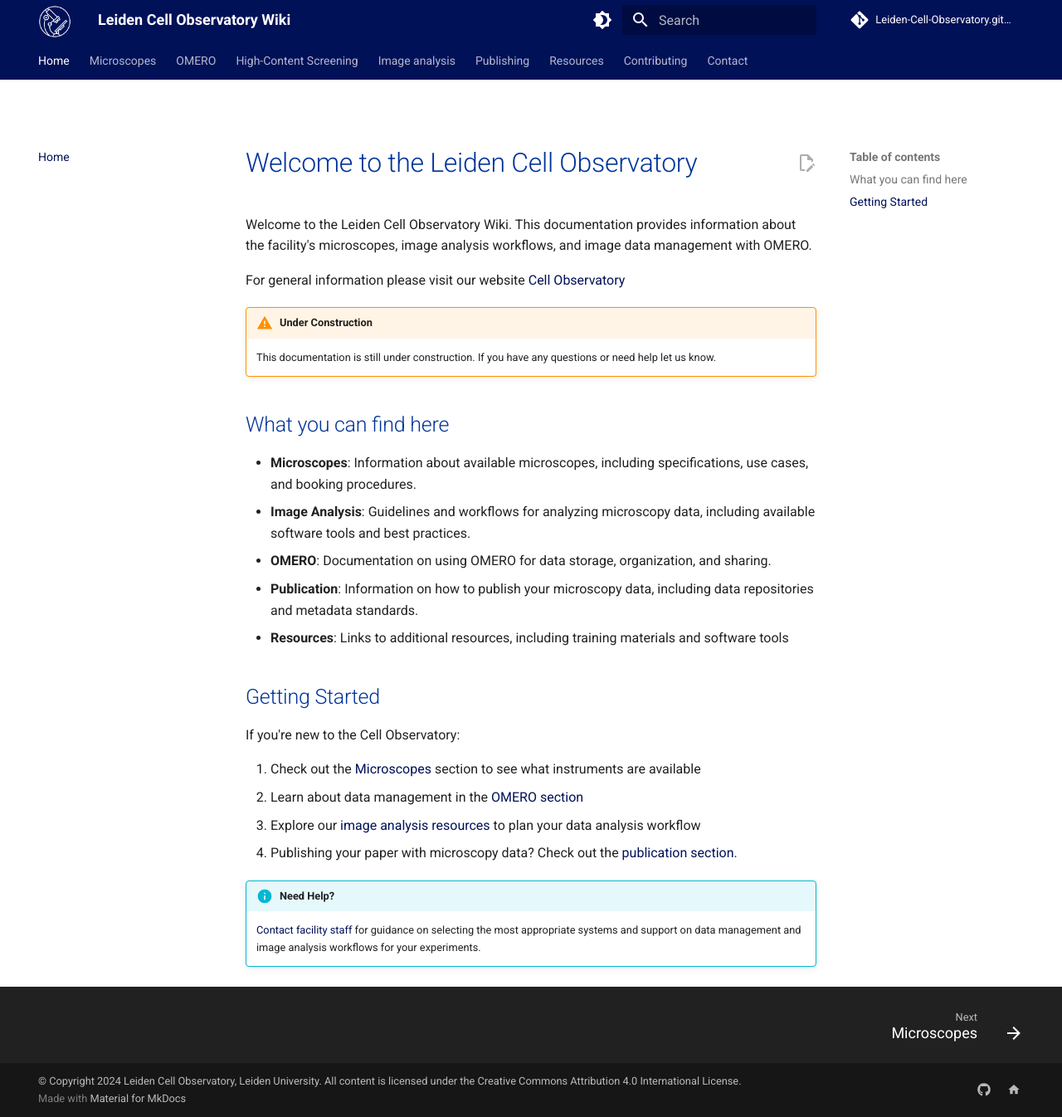
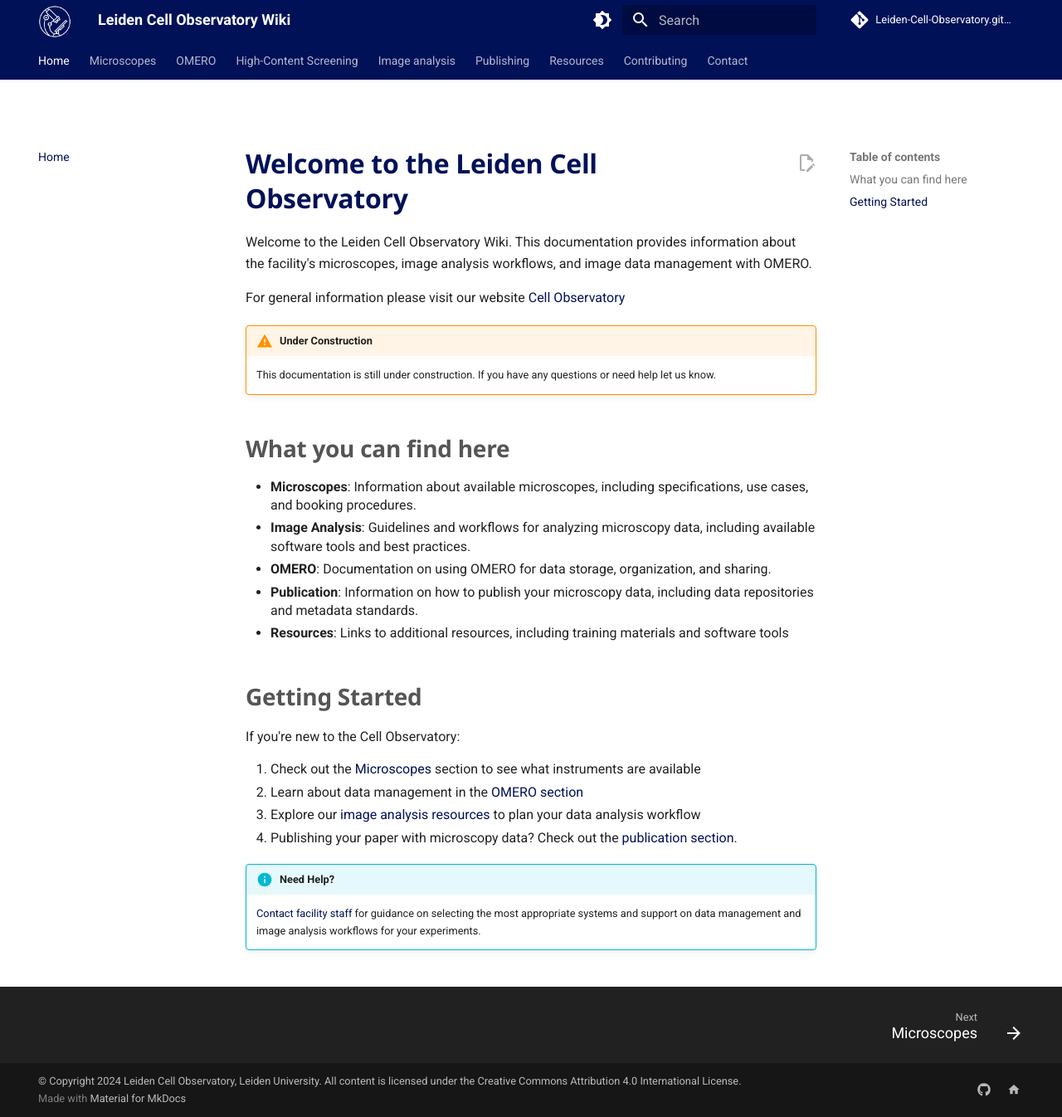
Before and after one commit to Leiden-Cell-Observatory/Leiden-Cell-Observatory.github.io, an MkDocs documentation site: the page built from docs/index.md, in a window 1280 px wide and 1346 px high. Shown: the whole window at 83% size. Built offline with MkDocs 1.6.1 and Material for MkDocs 9.7.7, drawn with Linux system fonts in a browser that asks for light colours; comment, search, counter and statistics services are not loaded.

Commit message:
improving layout; add emoticons

```diff
--- a/docs/assets/custom.css
+++ b/docs/assets/custom.css
@@ -41,13 +41,58 @@
     --md-header-color: rgb(0, 51, 153);
 }
 
-[data-md-color-scheme="default"] .md-content h1,
-[data-md-color-scheme="default"] .md-content h2,
-[data-md-color-scheme="default"] .md-content h3,
-[data-md-color-scheme="default"] .md-content h4,
-[data-md-color-scheme="default"] .md-content h5,
+[data-md-color-scheme="default"] .md-content h1 {
+    color: rgb(0, 17, 88); /* Keep H1 prominent */
+    font-family: 'Segoe UI', 'Helvetica Neue', Arial, sans-serif;
+    font-size: 1.6rem;
+    line-height: 1.3;
+    margin-bottom: 1rem;
+    font-weight: 600;
+}
+
+[data-md-color-scheme="default"] .md-content h2 {
+    color: rgb(85, 85, 85); /* Darker gray, closer to text */
+    font-family: 'Segoe UI', 'Helvetica Neue', Arial, sans-serif;
+    font-size: 1.4rem;
+    line-height: 1.4;
+    margin-bottom: 0.8rem;
+    font-weight: 600;
+}
+
+[data-md-color-scheme="default"] .md-content h3 {
+    color: rgb(102, 102, 102); /* Medium gray */
+    font-family: 'Segoe UI', 'Helvetica Neue', Arial, sans-serif;
+    font-size: 1.2rem;
+    line-height: 1.4;
+    margin-bottom: 0.6rem;
+    font-weight: 500;
+}
+
+[data-md-color-scheme="default"] .md-content h4 {
+    color: rgb(119, 119, 119); /* Lighter gray */
+    font-family: 'Segoe UI', 'Helvetica Neue', Arial, sans-serif;
+    font-size: 1.1rem;
+    line-height: 1.4;
+    margin-bottom: 0.5rem;
+    font-weight: 500;
+}
+
+[data-md-color-scheme="default"] .md-content h5 {
+    color: rgb(136, 136, 136); /* Even lighter gray */
+    font-family: 'Segoe UI', 'Helvetica Neue', Arial, sans-serif;
+    font-size: 1rem;
+    line-height: 1.4;
+    margin-bottom: 0.4rem;
+    font-weight: 500;
+}
+
 [data-md-color-scheme="default"] .md-content h6 {
-    color: var(--md-header-color);
+    color: rgb(153, 153, 153); /* Lightest gray */
+    font-family: 'Segoe UI', 'Helvetica Neue', Arial, sans-serif;
+    font-size: 0.9rem;
+    line-height: 1.4;
+    margin-bottom: 0.3rem;
+    font-weight: 500;
 }
 
 /* Header styles for dark mode */
@@ -55,13 +100,58 @@
     --md-header-color: rgb(102, 153, 255);
 }
 
-[data-md-color-scheme="slate"] .md-content h1,
-[data-md-color-scheme="slate"] .md-content h2,
-[data-md-color-scheme="slate"] .md-content h3,
-[data-md-color-scheme="slate"] .md-content h4,
-[data-md-color-scheme="slate"] .md-content h5,
+[data-md-color-scheme="slate"] .md-content h1 {
+    color: rgb(153, 185, 255); /* Keep H1 prominent */
+    font-family: 'Segoe UI', 'Helvetica Neue', Arial, sans-serif;
+    font-size: 1.4rem;
+    line-height: 1.3;
+    margin-bottom: 1rem;
+    font-weight: 600;
+}
+
+[data-md-color-scheme="slate"] .md-content h2 {
+    color: rgb(200, 200, 200); /* Light gray for dark mode */
+    font-family: 'Segoe UI', 'Helvetica Neue', Arial, sans-serif;
+    font-size: 1.1rem;
+    line-height: 1.3;
+    margin-bottom: 0.8rem;
+    font-weight: 600;
+}
+
+[data-md-color-scheme="slate"] .md-content h3 {
+    color: rgb(180, 180, 180); /* Slightly darker gray */
+    font-family: 'Segoe UI', 'Helvetica Neue', Arial, sans-serif;
+    font-size: 1.1rem;
+    line-height: 1.2;
+    margin-bottom: 0.6rem;
+    font-weight: 500;
+}
+
+[data-md-color-scheme="slate"] .md-content h4 {
+    color: rgb(160, 160, 160); /* Medium gray */
+    font-family: 'Segoe UI', 'Helvetica Neue', Arial, sans-serif;
+    font-size: 1.1rem;
+    line-height: 1.4;
+    margin-bottom: 0.5rem;
+    font-weight: 500;
+}
+
+[data-md-color-scheme="slate"] .md-content h5 {
+    color: rgb(140, 140, 140); /* Darker gray */
+    font-family: 'Segoe UI', 'Helvetica Neue', Arial, sans-serif;
+    font-size: 1rem;
+    line-height: 1.4;
+    margin-bottom: 0.4rem;
+    font-weight: 500;
+}
+
 [data-md-color-scheme="slate"] .md-content h6 {
-    color: var(--md-header-color);
+    color: rgb(120, 120, 120); /* Darkest readable gray */
+    font-family: 'Segoe UI', 'Helvetica Neue', Arial, sans-serif;
+    font-size: 0.9rem;
+    line-height: 1.4;
+    margin-bottom: 0.3rem;
+    font-weight: 500;
 }
 
 /* Logo positioning and sizing */
@@ -157,3 +247,32 @@
     padding-left: 0;
     margin-left: 0;
 }
+
+/* Reduce line spacing in lists */
+.md-typeset ul,
+.md-typeset ol {
+    line-height: 1.4; /* Reduce from default ~1.6 */
+}
+
+.md-typeset ul li,
+.md-typeset ol li {
+    margin-bottom: 0.25rem; /* Reduce space between list items */
+}
+
+/* For nested lists */
+.md-typeset ul ul,
+.md-typeset ol ol,
+.md-typeset ul ol,
+.md-typeset ol ul {
+    margin-top: 0.25rem;
+    margin-bottom: 0.25rem;
+}
+
+/* Optional: Even tighter spacing for compact lists */
+.md-typeset .compact-list {
+    line-height: 1.2;
+}
+
+.md-typeset .compact-list li {
+    margin-bottom: 0.1rem;
+}
--- a/mkdocs.yml
+++ b/mkdocs.yml
@@ -49,6 +49,9 @@
       permalink: ''
   - sane_lists
   - pymdownx.blocks.caption
+  - pymdownx.emoji:
+      emoji_index: !!python/name:material.extensions.emoji.twemoji
+      emoji_generator: !!python/name:material.extensions.emoji.to_svg
 
 extra:
   social:
@@ -75,8 +78,8 @@
     - Getting Started: omero/getting-started.md
     - Importing:
       - Overview: omero/importing.md
-      - File Formats: omero/importing/microscope-files.md
-      - HCS Data: omero/importing/hcs-data.md
+      - File formats: omero/importing/microscope-files.md
+      - HCS data: omero/importing/hcs-data.md
       - Metadata: omero/importing/metadata.md
     - Downloading: omero/downloading.md
     - Figures: omero/figure-creation.md
```
